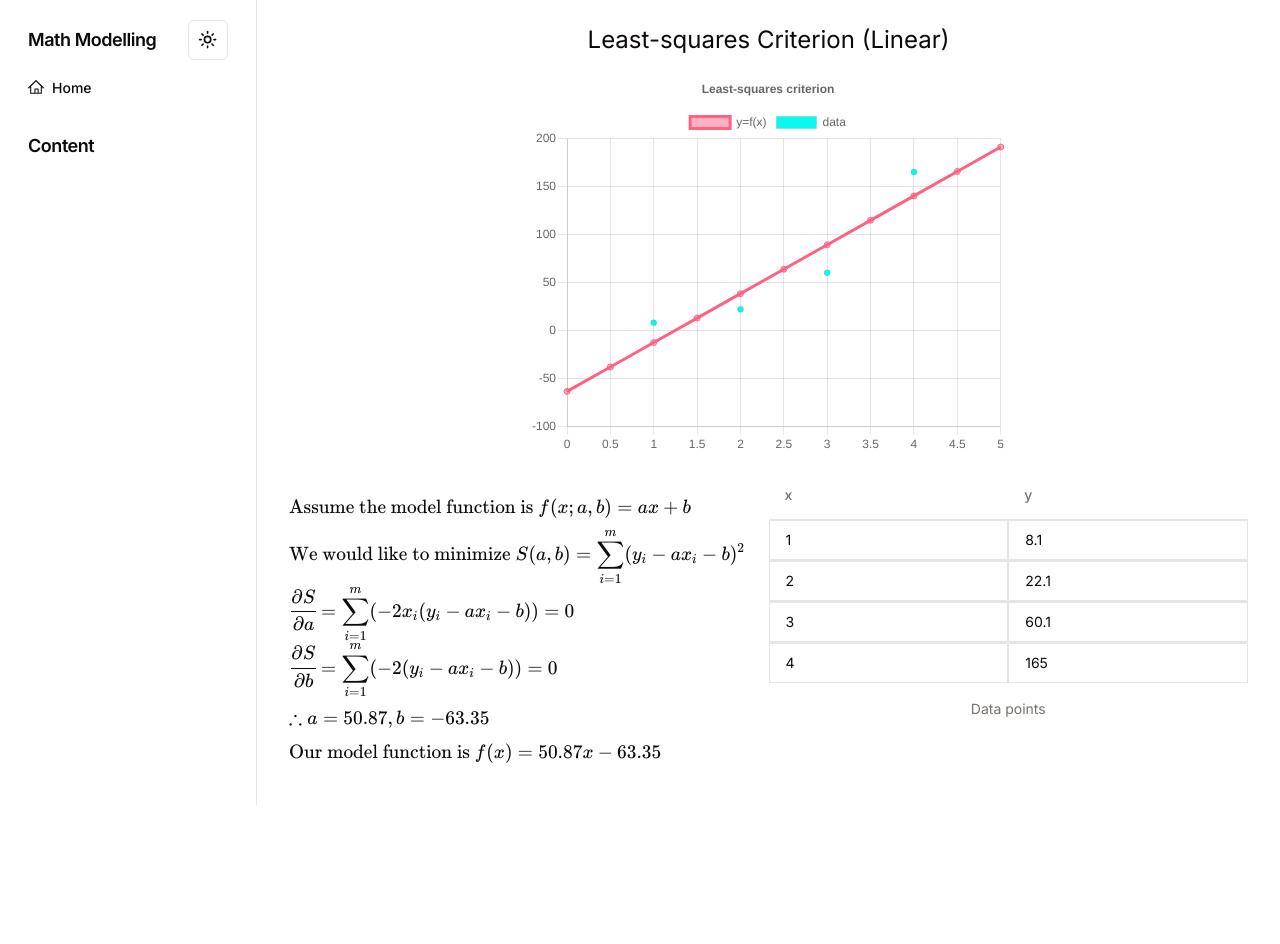
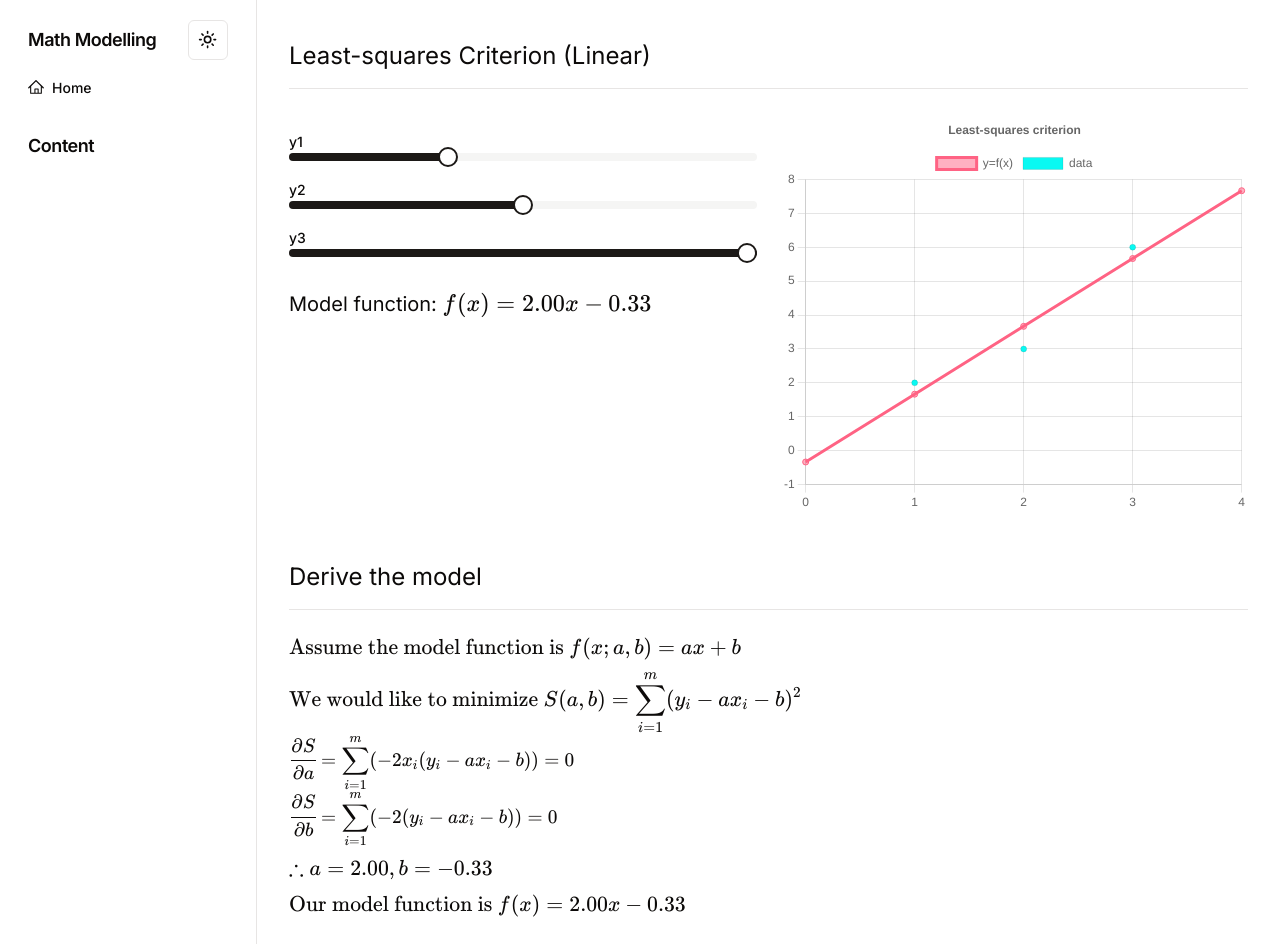
Before and after one commit to Iafcy622/math-modeling, a Next.js app: page / in a window 1280 px wide. Before the commit the page ends 805 px from the top, so only its background shows below. Built offline with nearby package versions, Linux system fonts and the light colour scheme.

Commit message:
Updated UI in example and changed to use slider as input

```diff
--- a/components/example.tsx
+++ b/components/example.tsx
@@ -1,15 +1,5 @@
 "use client";
 
-import {
-  Table,
-  TableBody,
-  TableCaption,
-  TableCell,
-  TableHead,
-  TableHeader,
-  TableRow,
-} from "@/components/ui/table";
-import { Input } from "@/components/ui/input";
 import {
   Chart as ChartJS,
   CategoryScale,
@@ -29,6 +19,9 @@ import { Chart } from "react-chartjs-2";
 import { generateData, polyfit1d } from "@/lib/generate";
 import KaTeX from "@/components/katex-expression";
 import { useState } from "react";
+import { Slider } from "@/components/ui/slider";
+import { Label } from "@/components/ui/label";
+import { Separator } from "@/components/ui/separator";
 
 ChartJS.register(
   CategoryScale,
@@ -44,24 +37,18 @@ ChartJS.register(
 
 export default function Example() {
   const [pts, setPts] = useState([
-    { x: 1, y: 8.1 },
-    { x: 2, y: 22.1 },
-    { x: 3, y: 60.1 },
-    { x: 4, y: 165 },
+    { x: 1, y: 2 },
+    { x: 2, y: 3 },
+    { x: 3, y: 6 },
   ]);
 
   const { a, b } = polyfit1d(pts);
 
-  const xs = pts.map((pt) => pt.x);
-  const [xValues, yValues] = generateData(
-    `${a} * x + ${b}`,
-    Math.min(...xs) - 1,
-    Math.max(...xs) + 1,
-    0.5
-  );
+  const [xValues, yValues] = generateData(`${a} * x + ${b}`, 0, 4);
 
   const options: ChartOptions = {
     responsive: true,
+    maintainAspectRatio: false,
     aspectRatio: 1.25,
     plugins: {
       legend: {
@@ -70,6 +57,13 @@ export default function Example() {
       title: {
         display: true,
         text: "Least-squares criterion",
+      },
+    },
+    scales: {
+      y: {
+        suggestedMax: 8,
+        suggestedMin: 0,
+        beginAtZero: true,
       },
     },
   };
@@ -93,91 +87,83 @@ export default function Example() {
     ],
   };
 
-  function handleInputChange(
-    e: React.ChangeEvent<HTMLInputElement>,
-    pt: ScatterDataPoint,
-    field: "x" | "y"
-  ) {
-    const newPts = pts.map((p) => {
-      if (p.x == pt.x && p.y == pt.y) {
-        pt[field] = Number(e.target.value);
-        return pt;
-      } else {
-        return p;
-      }
-    });
-    setPts(newPts);
+  function handleInputChange(val: number, x: number) {
+    setPts(pts.map((pt) => (pt.x == x ? { x, y: val } : pt)));
   }
 
   return (
-    <main>
-      <h1 className="text-2xl text-center mb-4">
-        Least-squares Criterion (Linear)
-      </h1>
-      <div className="w-1/2 mx-auto">
-        <Chart type="line" data={data} options={options} />
+    <>
+      <h1 className="text-2xl my-4">Least-squares Criterion (Linear)</h1>
+      <Separator />
+
+      <div className="grid grid-cols-2 gap-6 mt-6">
+        <div className="py-4">
+          <form className="mb-8">
+            <Label htmlFor="y1">y1</Label>
+            <Slider
+              className="mb-4"
+              defaultValue={[pts[0].y]}
+              max={6}
+              step={1}
+              id="y1"
+              onValueChange={([val]) => handleInputChange(val, 1)}
+            />
+            <Label htmlFor="y2">y2</Label>
+            <Slider
+              className="mb-4"
+              defaultValue={[pts[1].y]}
+              max={6}
+              step={1}
+              id="y2"
+              onValueChange={([val]) => handleInputChange(val, 2)}
+            />
+            <Label htmlFor="y3">y3</Label>
+            <Slider
+              className="mb-4"
+              defaultValue={[pts[2].y]}
+              max={6}
+              step={1}
+              id="y3"
+              onValueChange={([val]) => handleInputChange(val, 3)}
+            />
+          </form>
+
+          <span className="text-xl">Model function: </span>
+          <KaTeX
+            texExpression={`f(x)=${a.toFixed(2)}x ${
+              b > 0 ? "+" : "-"
+            } ${Math.abs(b).toFixed(2)}`}
+            className="inline text-xl"
+          />
         </div>
-      <div className="grid grid-cols-2 w-full py-4">
         <div>
+          <Chart type="line" data={data} options={options} height={400} />
+        </div>
+      </div>
+      <div className="mt-12">
+        <h2 className="text-2xl my-4">Derive the model</h2>
+        <Separator />
         <KaTeX
           texExpression="\text{Assume the model function is }f(x;a,b)=ax+b"
-            className="mt-6"
+          className="mt-6 text-lg"
         />
         <KaTeX
           texExpression="\displaystyle\text{We would like to minimize }S(a,b) = \sum_{i=1}^m (y_i-ax_i-b)^2"
-            className="mt-2"
+          className="mt-2 text-lg"
         />
         <KaTeX texExpression="\displaystyle \cfrac{\partial S}{\partial a} = \sum_{i=1}^m (-2x_i(y_i-ax_i-b)) = 0" />
         <KaTeX texExpression="\displaystyle \cfrac{\partial S}{\partial b} = \sum_{i=1}^m (-2(y_i-ax_i-b)) = 0" />
         <KaTeX
           texExpression={`\\therefore a=${a.toFixed(2)}, b=${b.toFixed(2)}`}
-            className="mt-2"
+          className="mt-2 text-lg"
         />
         <KaTeX
-            texExpression={`\\text{Our model function is }f(x)=${a.toFixed(
-              2
-            )}x ${b > 0 ? "+" : "-"} ${Math.abs(b).toFixed(2)}`}
-            className="mt-2"
+          texExpression={`\\text{Our model function is }f(x)=${a.toFixed(2)}x ${
+            b > 0 ? "+" : "-"
+          } ${Math.abs(b).toFixed(2)}`}
+          className="mt-2 text-lg"
         />
       </div>
-        <Table>
-          <TableCaption>Data points</TableCaption>
-          <TableHeader>
-            <TableRow>
-              <TableHead>x</TableHead>
-              <TableHead>y</TableHead>
-            </TableRow>
-          </TableHeader>
-          <TableBody>
-            {pts.map((pt, i) => {
-              return (
-                <TableRow key={i}>
-                  <TableCell>
-                    <Input
-                      type="number"
-                      step={0.5}
-                      className="p-4 rounded-none focus-visible:ring-0 ring-0"
-                      value={pt.x}
-                      onChange={(e) => handleInputChange(e, pt, "x")}
-                      onKeyDown={(e) => e.preventDefault()}
-                    />
-                  </TableCell>
-                  <TableCell>
-                    <Input
-                      type="number"
-                      step={1}
-                      className="p-4 rounded-none focus-visible:ring-0 ring-0"
-                      value={pt.y}
-                      onChange={(e) => handleInputChange(e, pt, "y")}
-                      onKeyDown={(e) => e.preventDefault()}
-                    />
-                  </TableCell>
-                </TableRow>
-              );
-            })}
-          </TableBody>
-        </Table>
-      </div>
-    </main>
+    </>
   );
 }
--- /dev/null
+++ b/components/ui/label.tsx
@@ -0,0 +1,26 @@
+"use client"
+
+import * as React from "react"
+import * as LabelPrimitive from "@radix-ui/react-label"
+import { cva, type VariantProps } from "class-variance-authority"
+
+import { cn } from "@/lib/utils"
+
+const labelVariants = cva(
+  "text-sm font-medium leading-none peer-disabled:cursor-not-allowed peer-disabled:opacity-70"
+)
+
+const Label = React.forwardRef<
+  React.ElementRef<typeof LabelPrimitive.Root>,
+  React.ComponentPropsWithoutRef<typeof LabelPrimitive.Root> &
+    VariantProps<typeof labelVariants>
+>(({ className, ...props }, ref) => (
+  <LabelPrimitive.Root
+    ref={ref}
+    className={cn(labelVariants(), className)}
+    {...props}
+  />
+))
+Label.displayName = LabelPrimitive.Root.displayName
+
+export { Label }
--- /dev/null
+++ b/components/ui/separator.tsx
@@ -0,0 +1,31 @@
+"use client"
+
+import * as React from "react"
+import * as SeparatorPrimitive from "@radix-ui/react-separator"
+
+import { cn } from "@/lib/utils"
+
+const Separator = React.forwardRef<
+  React.ElementRef<typeof SeparatorPrimitive.Root>,
+  React.ComponentPropsWithoutRef<typeof SeparatorPrimitive.Root>
+>(
+  (
+    { className, orientation = "horizontal", decorative = true, ...props },
+    ref
+  ) => (
+    <SeparatorPrimitive.Root
+      ref={ref}
+      decorative={decorative}
+      orientation={orientation}
+      className={cn(
+        "shrink-0 bg-border",
+        orientation === "horizontal" ? "h-[1px] w-full" : "h-full w-[1px]",
+        className
+      )}
+      {...props}
+    />
+  )
+)
+Separator.displayName = SeparatorPrimitive.Root.displayName
+
+export { Separator }
--- /dev/null
+++ b/components/ui/slider.tsx
@@ -0,0 +1,28 @@
+"use client"
+
+import * as React from "react"
+import * as SliderPrimitive from "@radix-ui/react-slider"
+
+import { cn } from "@/lib/utils"
+
+const Slider = React.forwardRef<
+  React.ElementRef<typeof SliderPrimitive.Root>,
+  React.ComponentPropsWithoutRef<typeof SliderPrimitive.Root>
+>(({ className, ...props }, ref) => (
+  <SliderPrimitive.Root
+    ref={ref}
+    className={cn(
+      "relative flex w-full touch-none select-none items-center",
+      className
+    )}
+    {...props}
+  >
+    <SliderPrimitive.Track className="relative h-2 w-full grow overflow-hidden rounded-full bg-secondary">
+      <SliderPrimitive.Range className="absolute h-full bg-primary" />
+    </SliderPrimitive.Track>
+    <SliderPrimitive.Thumb className="block h-5 w-5 rounded-full border-2 border-primary bg-background ring-offset-background transition-colors focus-visible:outline-none focus-visible:ring-2 focus-visible:ring-ring focus-visible:ring-offset-2 disabled:pointer-events-none disabled:opacity-50" />
+  </SliderPrimitive.Root>
+))
+Slider.displayName = SliderPrimitive.Root.displayName
+
+export { Slider }
--- a/package.json
+++ b/package.json
@@ -11,7 +11,10 @@
   "dependencies": {
     "@radix-ui/react-dropdown-menu": "^2.0.6",
     "@radix-ui/react-icons": "^1.3.0",
+    "@radix-ui/react-label": "^2.0.2",
     "@radix-ui/react-scroll-area": "^1.0.5",
+    "@radix-ui/react-separator": "^1.0.3",
+    "@radix-ui/react-slider": "^1.1.2",
     "@radix-ui/react-slot": "^1.0.2",
     "chart.js": "^4.4.2",
     "class-variance-authority": "^0.7.0",
```
Also changed, not shown: 1 other file (tests, documents, lock files or other folders). Lines whose indentation alone changed are shown as unchanged.
